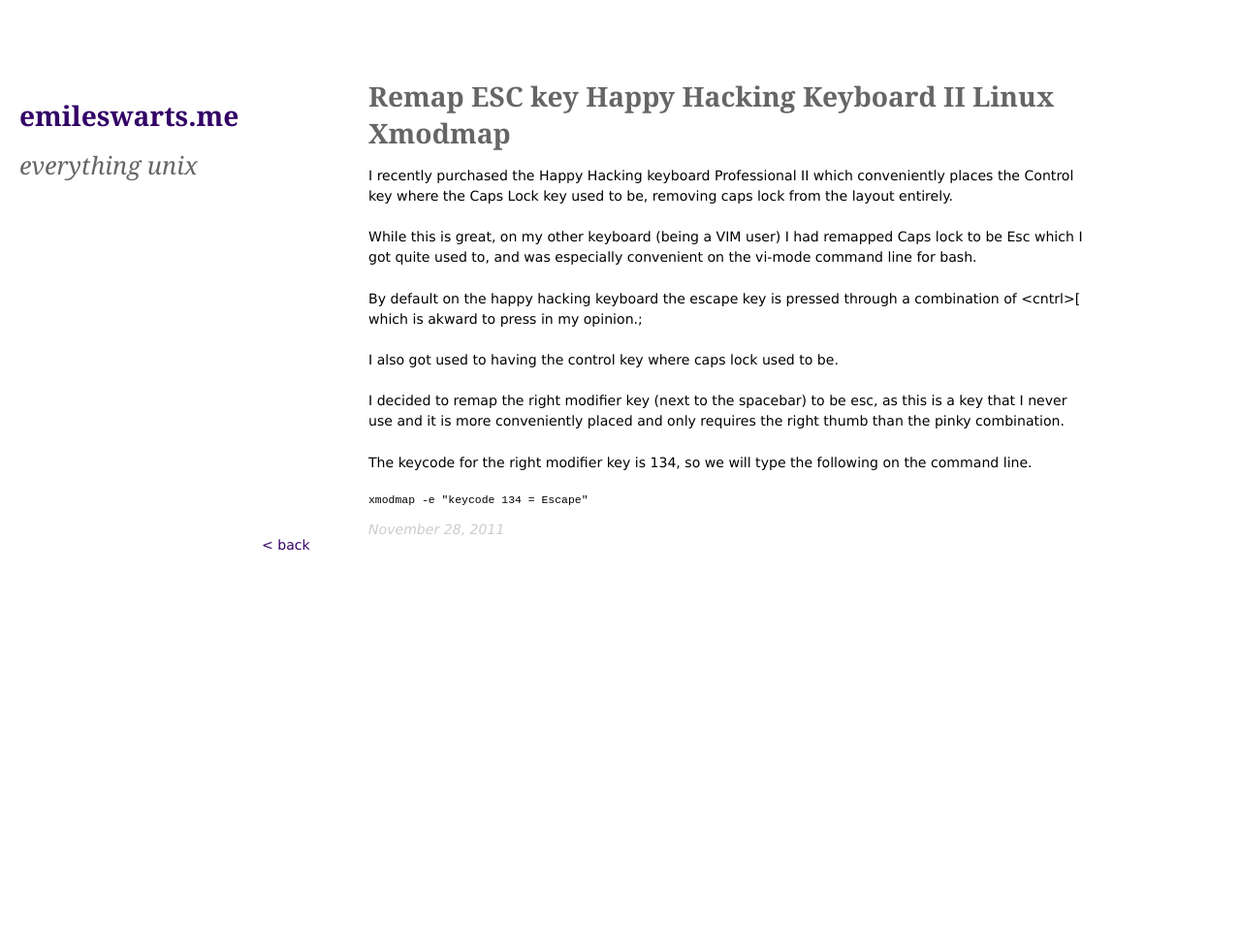
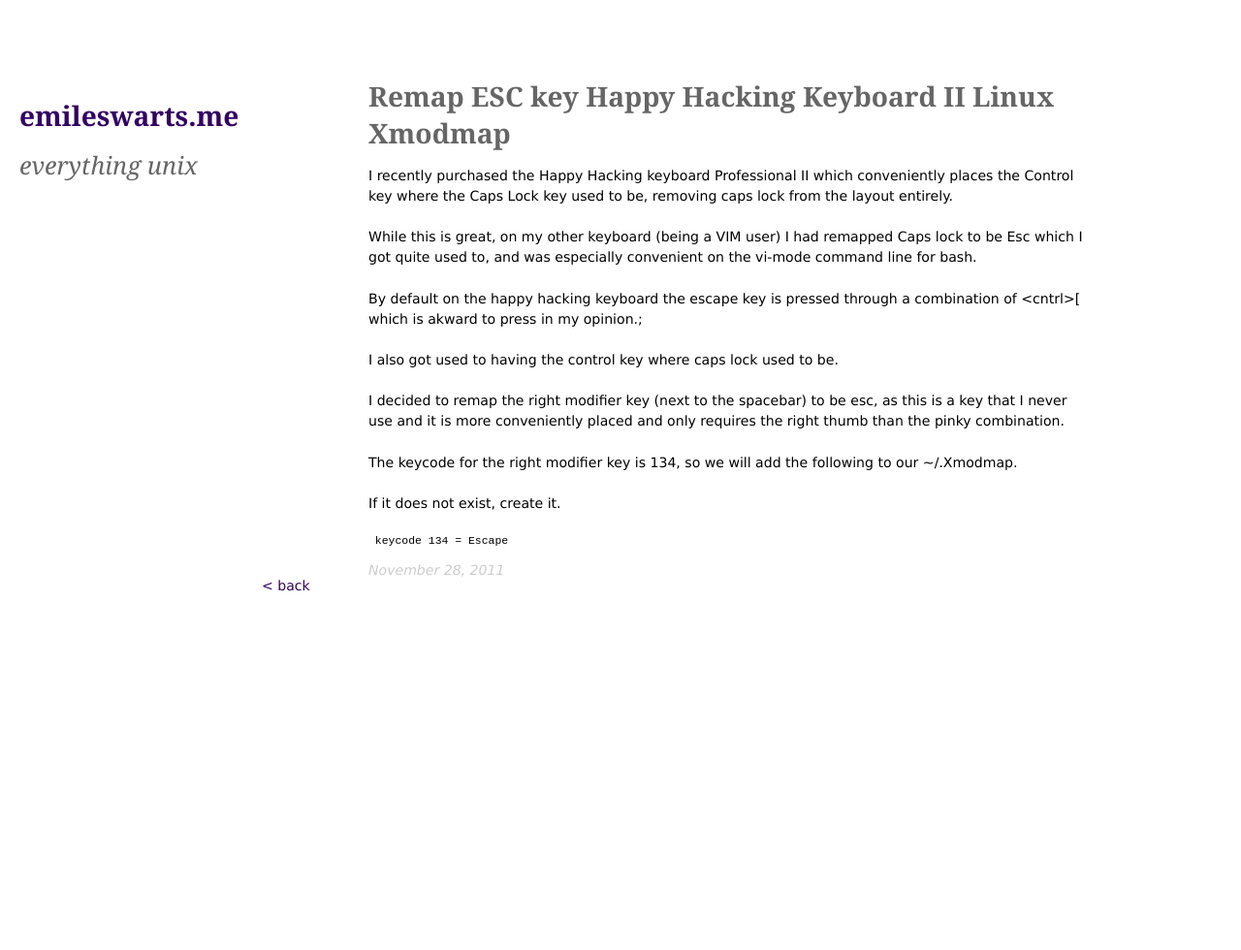
Before and after one commit to emileswarts/emileswarts.github.com, a Jekyll site: the page built from _posts/2011-11-28-making-use-of-your-right-control-key.md, in a window 1280 px wide. Shown: the whole page at 97% size. Built offline with Jekyll 4.4.1, drawn with Linux system fonts in a browser that asks for light colours.

Commit message:
replace with .Xmodmap content

```diff
--- a/_posts/2011-11-28-making-use-of-your-right-control-key.md
+++ b/_posts/2011-11-28-making-use-of-your-right-control-key.md
@@ -14,5 +14,7 @@
 
 I decided to remap the right modifier key (next to the spacebar) to be esc, as this is a key that I never use and it is more conveniently placed and only requires the right thumb than the pinky combination.
 
-The keycode for the right modifier key is 134, so we will type the following on the command line.
-<pre>xmodmap -e "keycode 134 = Escape"</pre>
+The keycode for the right modifier key is 134, so we will add the following to our ~/.Xmodmap.
+
+If it does not exist, create it.
+ <pre> keycode 134 = Escape</pre>
```
